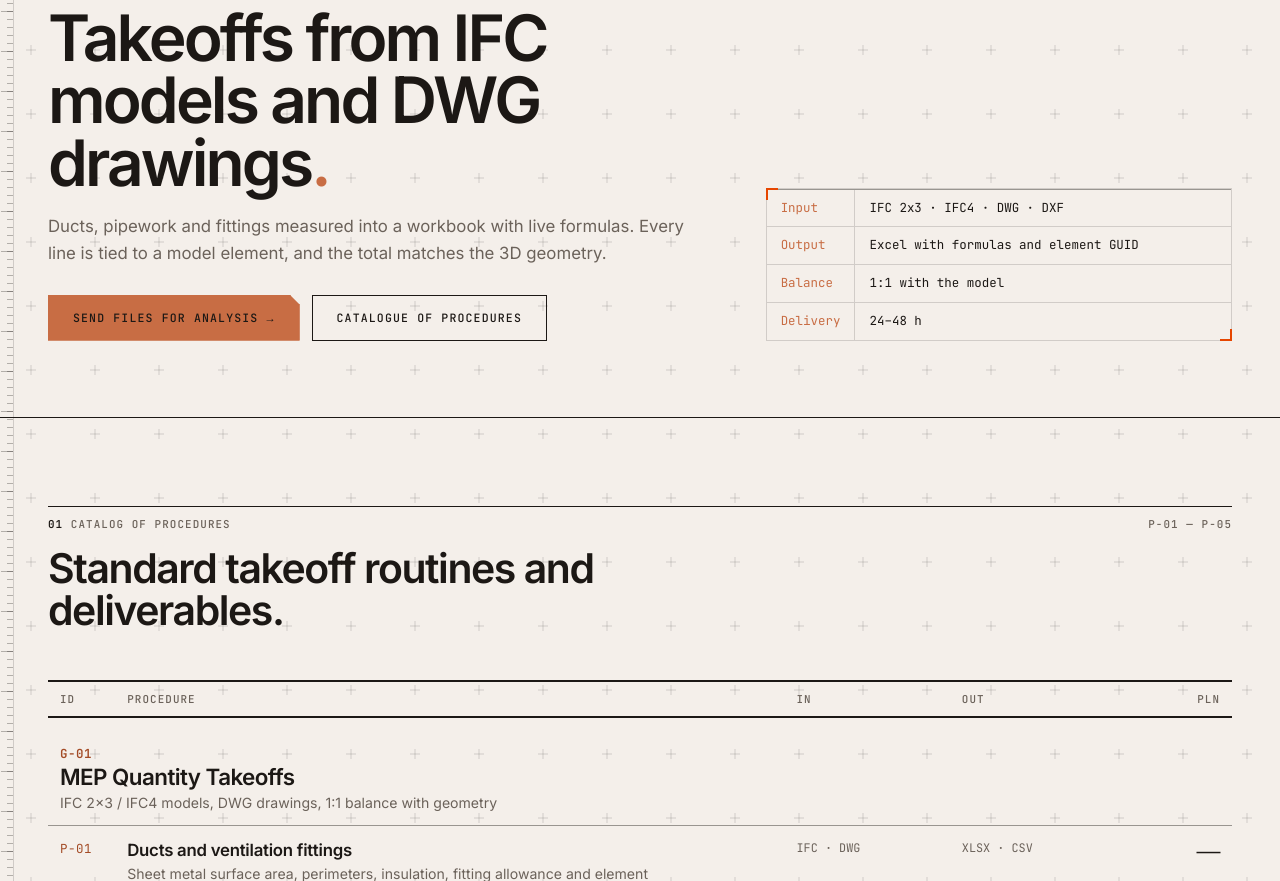
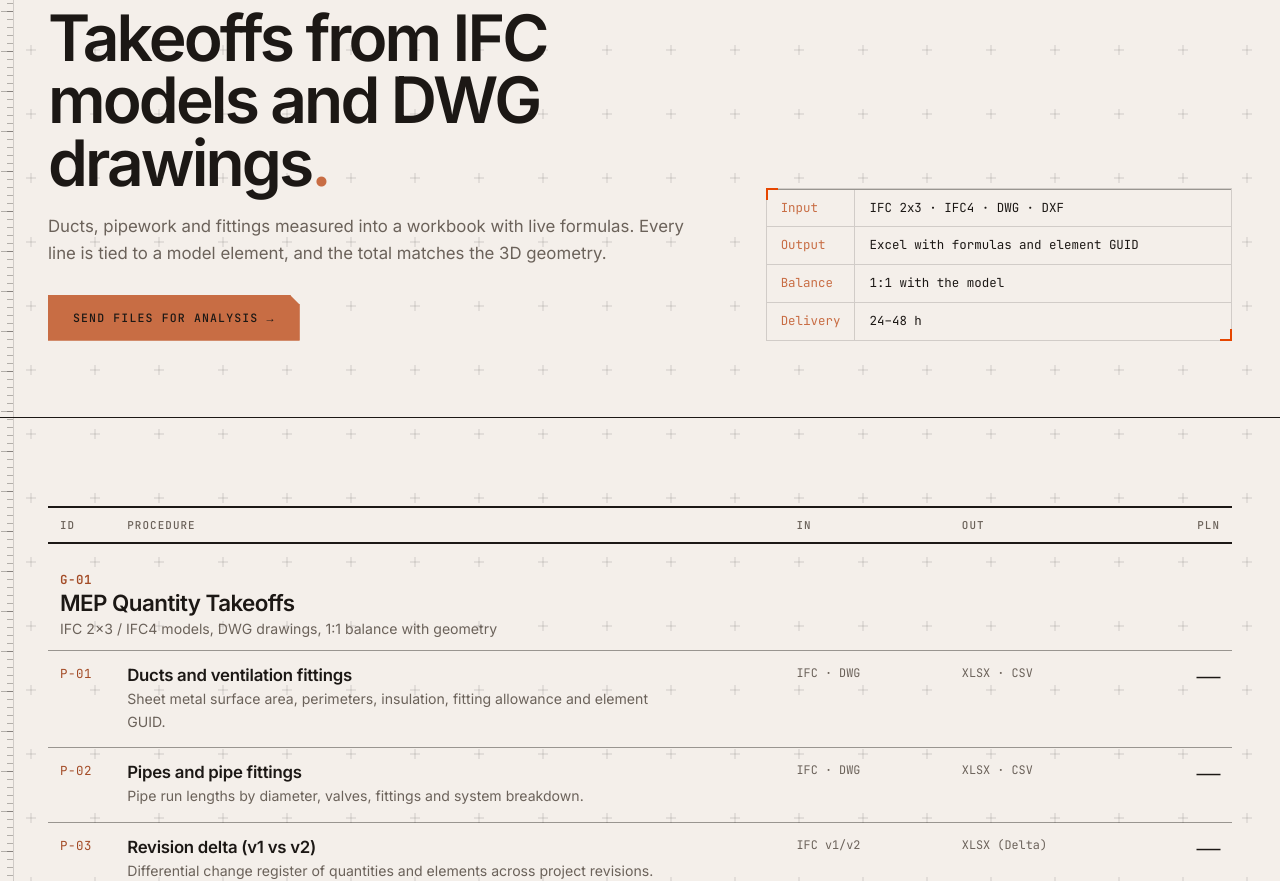
Before and after one commit to wievis/ViewIs, a Django app: page /en/mep/ in a window 1280 px wide. Shown: the part 173-1054 px from the top of the page. Run offline with Django 4.2, Linux system fonts and the light colour scheme.

Commit message:
mep korekta

```diff
--- a/portfolio/templates/mep.html
+++ b/portfolio/templates/mep.html
@@ -80,7 +80,6 @@
         <p class="lead">{% if lang == 'en' %}Ducts, pipework and fittings measured into a workbook with live formulas. Every line is tied to a model element, and the total matches the 3D geometry.{% else %}Kanały, rurociągi i armatura obmierzone w arkuszu z aktywnymi formułami. Każda pozycja jest powiązana z elementem modelu, a suma zgadza się z geometrią 3D.{% endif %}</p>
         <div class="eng-cta">
           <a class="btn btn-primary" href="#contact">{% if lang == 'en' %}Send files for analysis{% else %}Prześlij pliki do analizy{% endif %} &rarr;</a>
-          <a class="btn btn-ghost" href="#procedury">{% if lang == 'en' %}Catalogue of procedures{% else %}Katalog procedur{% endif %}</a>
         </div>
       </div>
       <aside class="eng-panel">
@@ -97,10 +96,6 @@
 
 <section class="eng-s" id="procedury">
   <div class="container">
-    <header class="sec-head">
-      <div class="row lbl"><span><b>01</b> {% if lang == 'en' %}Catalog of procedures{% else %}Katalog procedur{% endif %}</span><span>P-01 — P-05</span></div>
-      <h2>{% if lang == 'en' %}Standard takeoff routines and deliverables.{% else %}Standardowe procedury obmiarowe i pakiety wynikowe.{% endif %}</h2>
-    </header>
 
     <table class="xtbl">
       <thead><tr>
```
